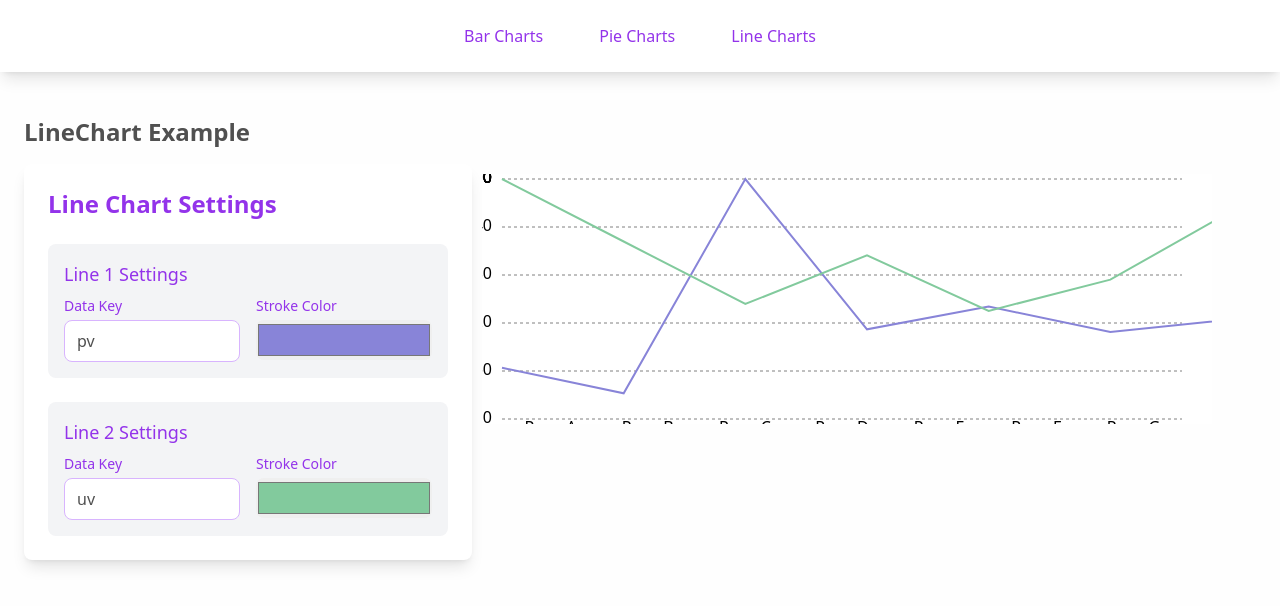
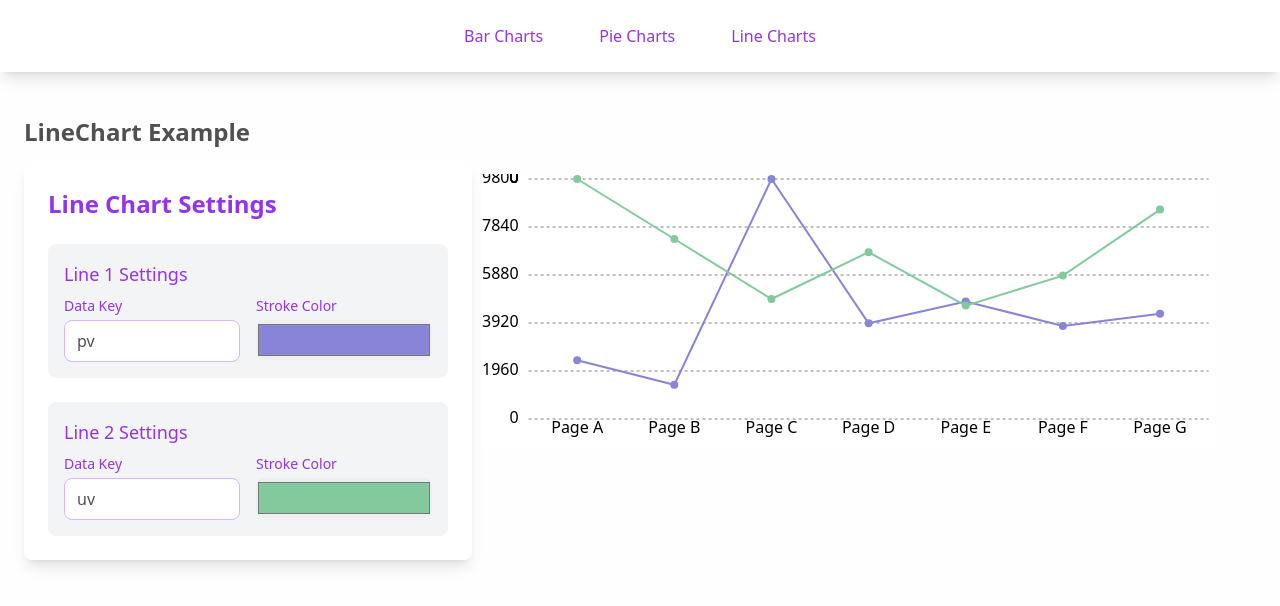
Before and after one commit to unosquare/unochart, a React app: page /line-chart in a window 1280 px wide. Shown: the top 606 px of the page. Built offline with nearby package versions, Linux system fonts and the light colour scheme; the HTML template or start-up script is replaced by a standard one.

Commit message:
Fixed labels and line positioning

```diff
--- a/src/Line/index.tsx
+++ b/src/Line/index.tsx
@@ -1,4 +1,3 @@
-// Line.tsx
 import React from 'react';
 
 interface LineProps {
@@ -6,6 +5,8 @@ interface LineProps {
   dataKey: string;
   stroke: string;
   type?: 'monotone' | 'linear';
+  chartWidth: number;  // Recibimos el ancho del gráfico
+  chartHeight: number;  // Recibimos la altura del gráfico
   onMouseOver?: (event: React.MouseEvent, entry: { name: string; [key: string]: any }) => void;
   onMouseOut?: () => void;
 }
@@ -15,20 +16,25 @@ const Line: React.FC<LineProps> = ({
   dataKey,
   stroke,
   type = 'linear',
+  chartWidth,
+  chartHeight,
   onMouseOver = () => {},
   onMouseOut = () => {},
 }) => {
   if (!data.length) return null;
 
+  const maxValue = Math.max(...data.map((d) => d[dataKey]));
+
   const points = data
     .map((entry, index) => {
-      const x = (index / (data.length - 1)) * 730;
-      const y = 250 - (entry[dataKey] / Math.max(...data.map((d) => d[dataKey]))) * 250;
+      const x = (index + 0.5) * (chartWidth / data.length); // Centrado
+      const y = chartHeight - (entry[dataKey] / maxValue) * chartHeight;
       return `${x},${y}`;
     })
     .join(' ');
 
   return (
+    <>
       <polyline
         points={points}
         fill="none"
@@ -38,6 +44,22 @@ const Line: React.FC<LineProps> = ({
         onMouseOut={onMouseOut}
         style={{ transition: 'all 0.3s' }}
       />
+      {data.map((entry, index) => {
+        const x = (index + 0.5) * (chartWidth / data.length); // Centrado
+        const y = chartHeight - (entry[dataKey] / maxValue) * chartHeight;
+        return (
+          <circle
+            key={`point-${index}`}
+            cx={x}
+            cy={y}
+            r={4}
+            fill={stroke}
+            onMouseOver={(event) => onMouseOver(event, entry)}
+            onMouseOut={onMouseOut}
+          />
+        );
+      })}
+    </>
   );
 };
 
--- a/src/LineChart/index.tsx
+++ b/src/LineChart/index.tsx
@@ -1,5 +1,5 @@
 // LineChart.tsx
-import React, { ReactNode, Children, cloneElement, useState, useRef, useEffect } from 'react';
+import React, { ReactNode, Children, cloneElement, useRef, useState, useEffect } from 'react';
 import CartesianGrid from '../CartesianGrid';
 import XAxis from '../XAxis';
 import YAxis from '../YAxis';
@@ -26,13 +26,19 @@ const LineChart: React.FC<LineChartProps> = ({
   const chartHeight = height - (margin.top + margin.bottom);
   const [tooltipData, setTooltipData] = useState(null);
   const [position, setPosition] = useState({ x: 0, y: 0 });
+  const [leftMargin, setLeftMargin] = useState(margin.left);
   const svgRef = useRef<SVGSVGElement>(null);
 
   useEffect(() => {
     if (svgRef.current) {
-      // Add any adjustments based on rendered dimensions here if needed
+      const yAxisLabels = svgRef.current.querySelectorAll('.y-axis text');
+      const maxWidth = Array.from(yAxisLabels).reduce((maxWidth, text) => {
+        const width = (text as SVGTextElement).getBBox().width;
+        return Math.max(maxWidth, width);
+      }, 0);
+      setLeftMargin(maxWidth + margin.left * 0.5); // Ajuste para el margen izquierdo según los labels
     }
-  }, [data]);
+  }, [data, margin.left]);
 
   const handleMouseOver = (event: React.MouseEvent, entry: { name: string }) => {
     const values = Children.toArray(children)
@@ -53,14 +59,14 @@ const LineChart: React.FC<LineChartProps> = ({
 
   return (
     <div className="relative inline-block" style={{ padding: '10px' }}>
-      <svg ref={svgRef} width={width} height={height} className="bg-white">
-        <g transform={`translate(${margin.left}, ${margin.top})`}>
+      <svg ref={svgRef} width={width} height={height + height * 0.1} className="bg-white">
+        <g transform={`translate(${leftMargin}, ${margin.top})`}>
           <CartesianGrid width={chartWidth} height={chartHeight} layout="horizontal" />
           <XAxis data={data} width={chartWidth} height={chartHeight} dataKey="name" layout="horizontal" />
           <YAxis height={chartHeight} maxValue={Math.max(...data.map((d) => d.pv))} minValue={0} layout="horizontal" />
           {Children.map(children, (child) =>
             React.isValidElement(child) && child.type === Line
-              ? cloneElement(child, { data, onMouseOver: handleMouseOver, onMouseOut: handleMouseOut })
+              ? cloneElement(child, { data, chartWidth, chartHeight, onMouseOver: handleMouseOver, onMouseOut: handleMouseOut })
               : child
           )}
         </g>
```
Lines whose indentation alone changed are shown as unchanged.
